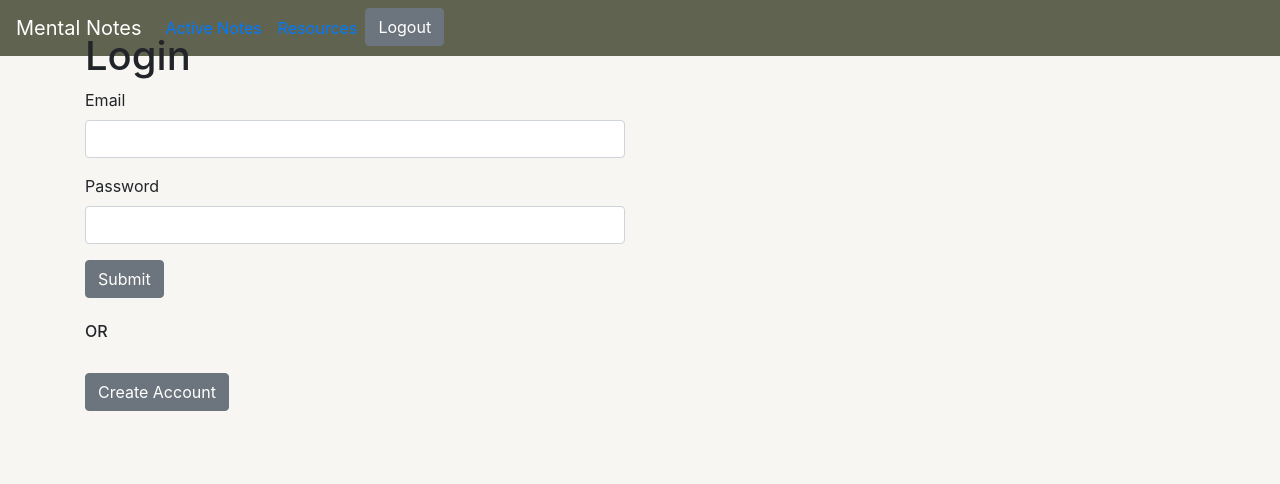
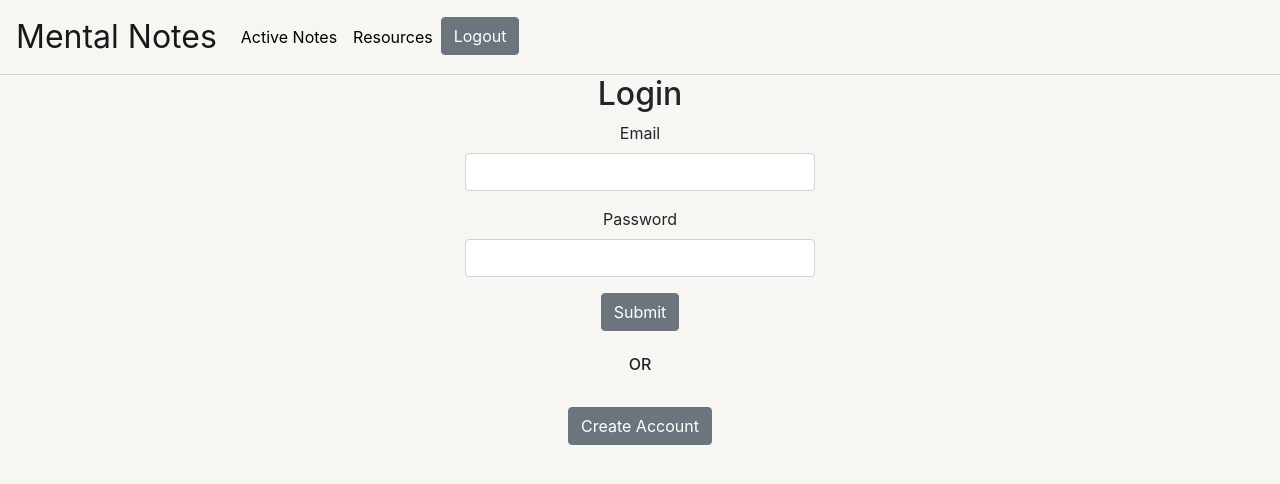
Before and after one commit to LaurenEAnthony/mental-notes-client-2, a React (Create React App) app: page /notes/display/default in a window 1280 px wide. Shown: the top 484 px of the page. Built offline with nearby package versions, Linux system fonts and the light colour scheme.

Commit message:
attempted to add conditional classNames

```diff
--- a/package.json
+++ b/package.json
@@ -7,6 +7,7 @@
     "@testing-library/react": "^9.5.0",
     "@testing-library/user-event": "^7.2.1",
     "bootstrap": "^4.5.2",
+    "classnames": "^2.2.6",
     "rc-slider": "^9.3.1",
     "react": "^16.13.1",
     "react-dom": "^16.13.1",
--- a/src/App.css
+++ b/src/App.css
@@ -1,4 +1,4 @@
-:root {
+/* :root {
   --background: #f7f6f2;
   --secondary: #5f634f;
   --note1: #fbf2c0;
@@ -6,22 +6,60 @@
   --note3: #dbefbc;
   --note4: #d7907b;
   --accent: #1d3461;
+} */
+
+:root {
+  --background: #f7f6f2;
+  /* --secondary: #694f5d; */
+  --note1: #bbcef6;
+  --note2: #efc7c2;
+  --note3: #ffe5d4;
+  --note4: #bfd3c1;
+  /* --accent: #68a691; */
 }
 
+/* Body */
 body {
   background-color: var(--background);
-  padding: 1.5em;
+  text-align: center;
 }
 
+/* Navbar */
 .navbar {
-  background-color: var(--secondary);
-  margin: -1.5em;
+  background-color: var(--background);
+  border-bottom: solid 1px lightgray;
+}
+
+.navbar-brand {
+  font-size: xx-large;
+}
+
+.navbar-collapse {
+  text-align: left;
+}
+
+a:hover {
+  text-decoration: none;
+}
+
+a {
+  color: black;
+}
+
+/* Cards */
+.create-btn {
+  margin-top: 1.5em;
+}
+
+.modal-body {
+  text-align: left;
+}
+
+.card {
+  margin: 1em;
 }
 
 .card-body {
-  background-color: var(--note3);
+  background-color: var(--note1);
+  text-align: left;
 }
-
-.create-btn {
-  margin: 2.5em;
-}
--- a/src/auth/Auth.jsx
+++ b/src/auth/Auth.jsx
@@ -57,8 +57,8 @@ const Auth = (props) => {
   return (
     <Container className="auth-container">
       <Row>
-        <Col md="6">
-          <h1>{title}</h1>
+        <Col xs={{ size: 10, offset: 1 }} md={{ size: 4, offset: 4 }}>
+          <h2>{title}</h2>
           <Form onSubmit={handleSubmit}>
             <FormGroup>
               <Label htmlFor="email">Email</Label>
--- a/src/home/Navbar.jsx
+++ b/src/home/Navbar.jsx
@@ -19,12 +19,12 @@ const Navigation = (props) => {
   };
 
   return (
-    <>
-      <Navbar dark expand="md">
+    <div>
+      <Navbar light expand="md">
         <NavbarBrand href="/notes/display/default">Mental Notes</NavbarBrand>
         <NavbarToggler onClick={toggle} />
         <Collapse isOpen={isOpen} navbar>
-          <Nav className="ml auto" navbar>
+          <Nav className="ml auto" horizontal="right" navbar>
             <NavItem>
               <NavLink>
                 <Link to="/notes/display/default">Active Notes</Link>
@@ -36,12 +36,14 @@ const Navigation = (props) => {
               </NavLink>
             </NavItem>
             <NavItem>
-              <Button onClick={props.clearToken}>Logout</Button>
+              <Button className="logout-btn" onClick={props.clearToken}>
+                Logout
+              </Button>
             </NavItem>
           </Nav>
         </Collapse>
       </Navbar>
-    </>
+    </div>
   );
 };
 
--- a/src/index.js
+++ b/src/index.js
@@ -1,8 +1,8 @@
 import React from "react";
 import ReactDOM from "react-dom";
+import "./index.css";
 import "bootstrap/dist/css/bootstrap.min.css";
 import "./App.css";
-import "./index.css";
 import App from "./App";
 import * as serviceWorker from "./serviceWorker";
 
--- a/src/main/CreateNote.jsx
+++ b/src/main/CreateNote.jsx
@@ -20,9 +20,9 @@ const CreateNote = (props) => {
   const [emotion1, setEmotion1] = useState("");
   const [emotion2, setEmotion2] = useState("");
   const [emotion3, setEmotion3] = useState("");
-  const [intensity1, setIntensity1] = useState();
-  const [intensity2, setIntensity2] = useState();
-  const [intensity3, setIntensity3] = useState();
+  const [intensity1, setIntensity1] = useState(null);
+  const [intensity2, setIntensity2] = useState(null);
+  const [intensity3, setIntensity3] = useState(null);
   const [skillType, setSkillType] = useState("");
   const [skillDetail, setSkillDetail] = useState("");
   const [skillHelpful, setSkillHelpful] = useState(true);
@@ -68,11 +68,11 @@ const CreateNote = (props) => {
         setDetails("");
         setThoughts("");
         setEmotion1("");
-        setIntensity1("");
+        setIntensity1(null);
         setEmotion2("");
-        setIntensity2("");
+        setIntensity2(null);
         setEmotion3("");
-        setIntensity3("");
+        setIntensity3(null);
         setSkillType("");
         setSkillDetail("");
         setSkillHelpful("");
--- a/src/main/DisplayDefault.jsx
+++ b/src/main/DisplayDefault.jsx
@@ -8,15 +8,31 @@ import {
   CardTitle,
   CardText,
 } from "reactstrap";
+import { classNames } from "classnames";
 import EditNote from "./EditNote";
 
 const DisplayDefault = (props) => {
+  var arr = props.notes;
+  const computeClass = (val) => {
+    return classNames({
+      note1: val === 0 || val % 4 === 1,
+      note2: val === 1 || val % 4 === 2,
+      note3: val === 2 || val % 4 === 3,
+      note4: val === 3 || val % 4 === 0,
+    });
+  };
+
+  const noteClass = arr.forEach((index) => {
+    var val = index;
+    computeClass(val);
+  });
+
   const noteCardMapping = () => {
     return props.notes.map((note) => {
       return (
         <Col md="4" sm="6">
           <Card>
-            <CardBody>
+            <CardBody className={noteClass}>
               <CardTitle>{note.type}</CardTitle>
               <CardText>{note.details}</CardText>
               <EditNote
--- a/src/main/EditNote.jsx
+++ b/src/main/EditNote.jsx
@@ -80,9 +80,7 @@ const EditNote = (props) => {
         "Content-Type": "application/json",
         Authorization: props.token,
       }),
-    })
-      .then(() => props.fetchNotes())
-      .then({ editToggle });
+    }).then(() => props.fetchNotes());
   };
 
   return (
@@ -267,7 +265,6 @@ const EditNote = (props) => {
               Update Note
             </Button>
             <Button
-              type="submit"
               color="danger"
               onClick={() => {
                 deleteNote(props.noteToUpdate);
```
